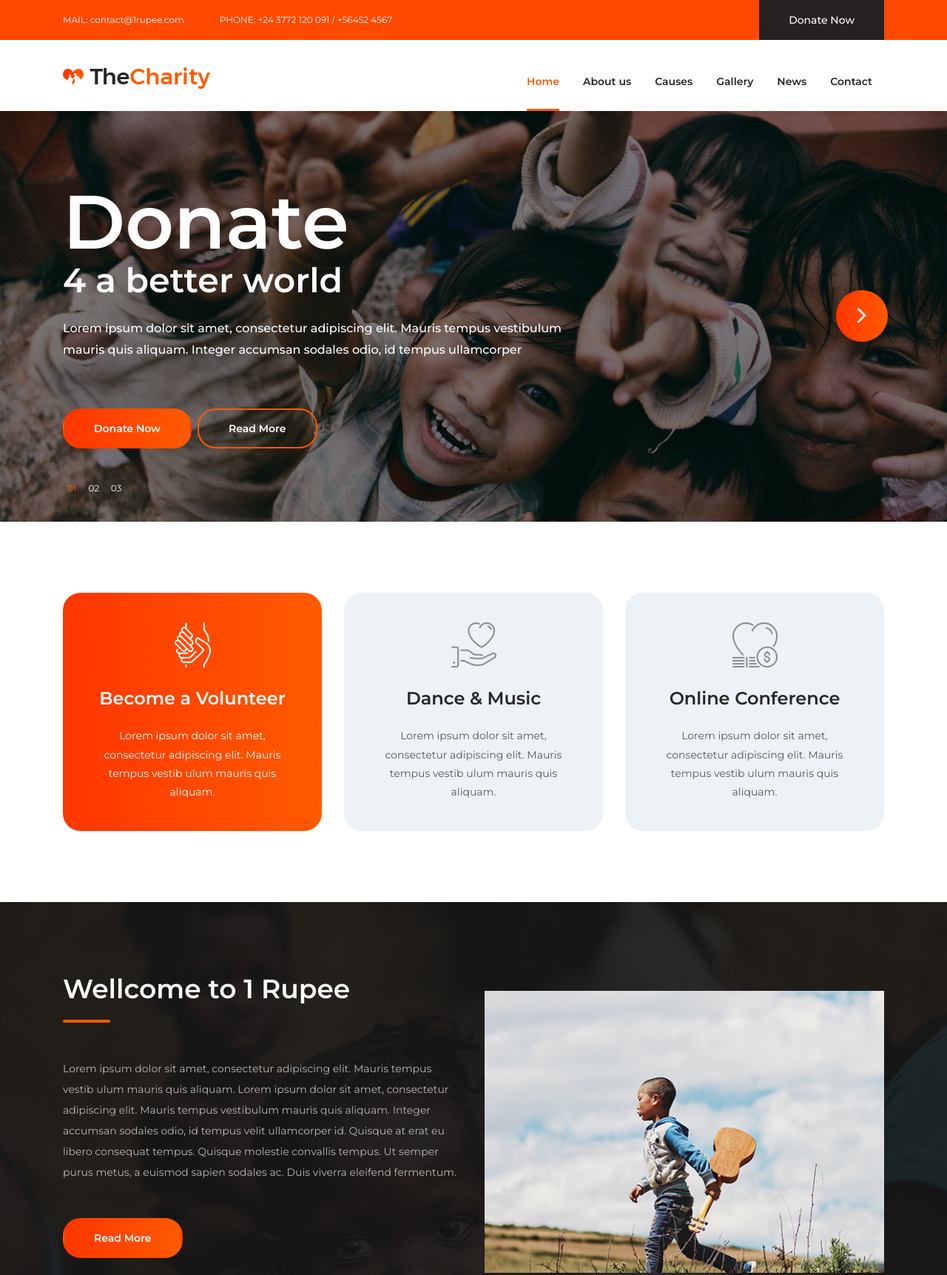
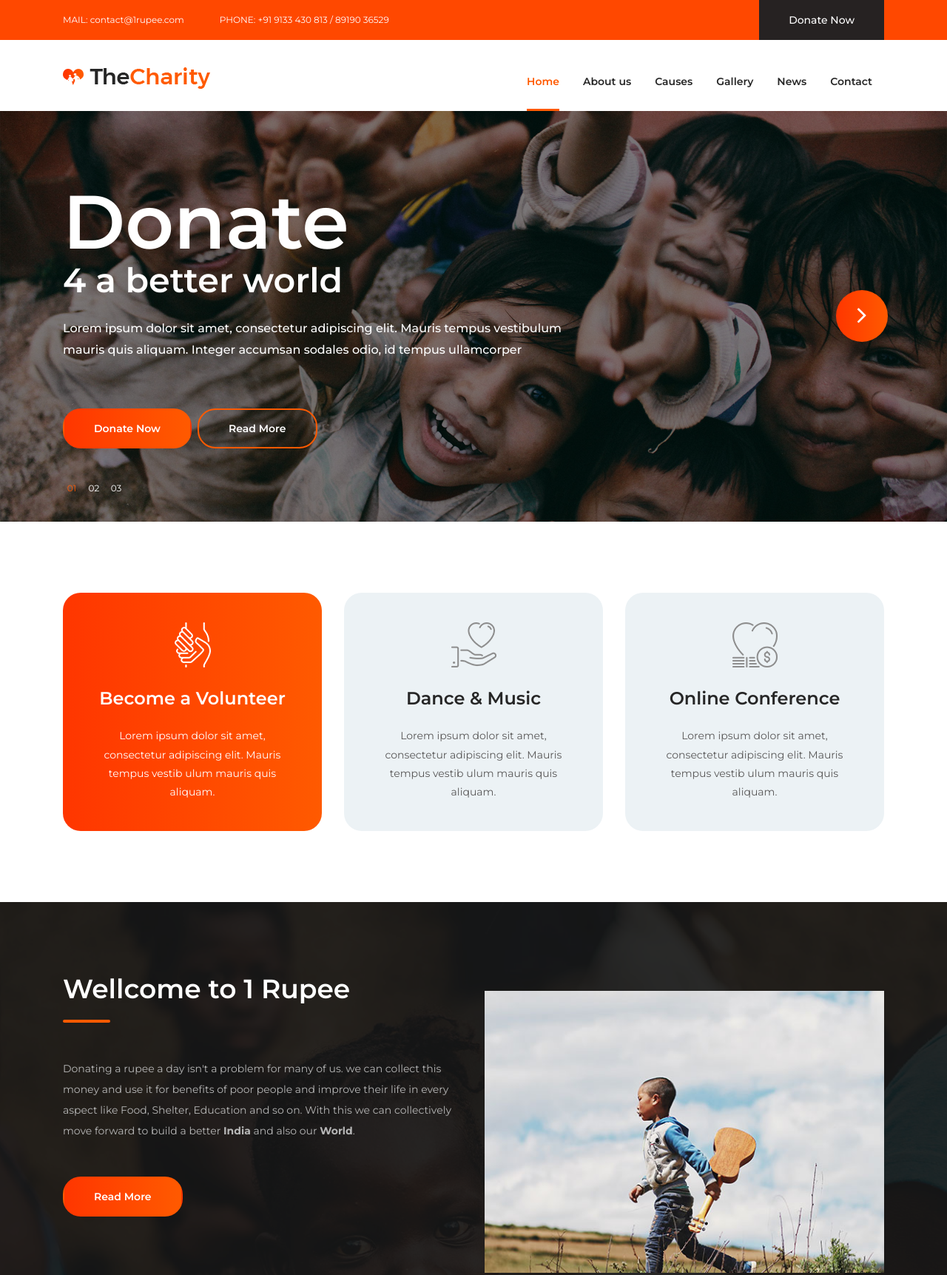
Before and after one commit to 1rupee/1rupee.github.io, a plain HTML site: page index.html in a window 1280 px wide. Shown: the top 1723 px of the page at 74% size. Drawn offline with Linux system fonts and the light colour scheme.

Commit message:
Update index.html

```diff
--- a/index.html
+++ b/index.html
@@ -36,7 +36,7 @@
                         </div><!-- .header-bar-email -->
 
                         <div class="header-bar-text">
-                            <p>PHONE: <span>+24 3772 120 091 / +56452 4567</span></p>
+                            <p>PHONE: <span>+91 9133 430 813 / 89190 36529</span></p>
                         </div><!-- .header-bar-text -->
                     </div><!-- .col -->
 
@@ -244,7 +244,7 @@
                         </header><!-- .entry-header -->
 
                         <div class="entry-content mt-5">
-                            <p>Lorem ipsum dolor sit amet, consectetur adipiscing elit. Mauris tempus vestib ulum mauris quis aliquam. Lorem ipsum dolor sit amet, consectetur adipiscing elit. Mauris tempus vestibulum mauris quis aliquam. Integer accumsan sodales odio, id tempus velit ullamcorper id. Quisque at erat eu libero consequat tempus. Quisque molestie convallis tempus. Ut semper purus metus, a euismod sapien sodales ac. Duis viverra eleifend fermentum.</p>
+                            <p>Donating a rupee a day isn't a problem for many of us. we can collect this money and use it for benefits of poor people and improve their life in every aspect like Food, Shelter, Education and so on. With this we can collectively move forward to build a better <b>India</b> and also our <b>World</b>.</p>
                         </div><!-- .entry-content -->
 
                         <div class="entry-footer mt-5">
```
